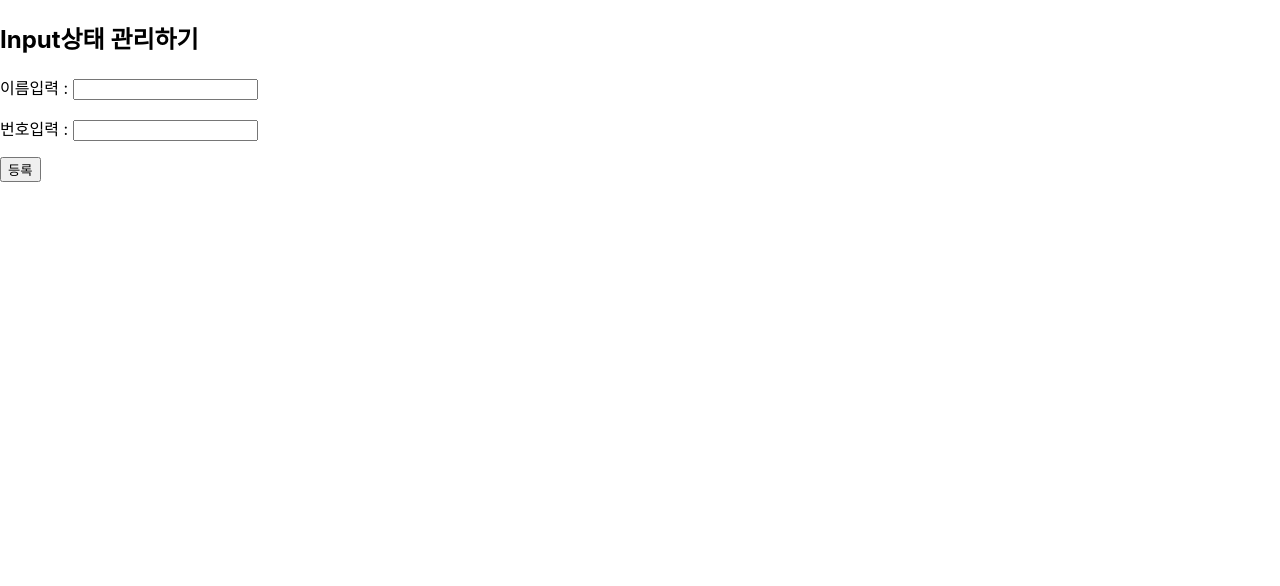
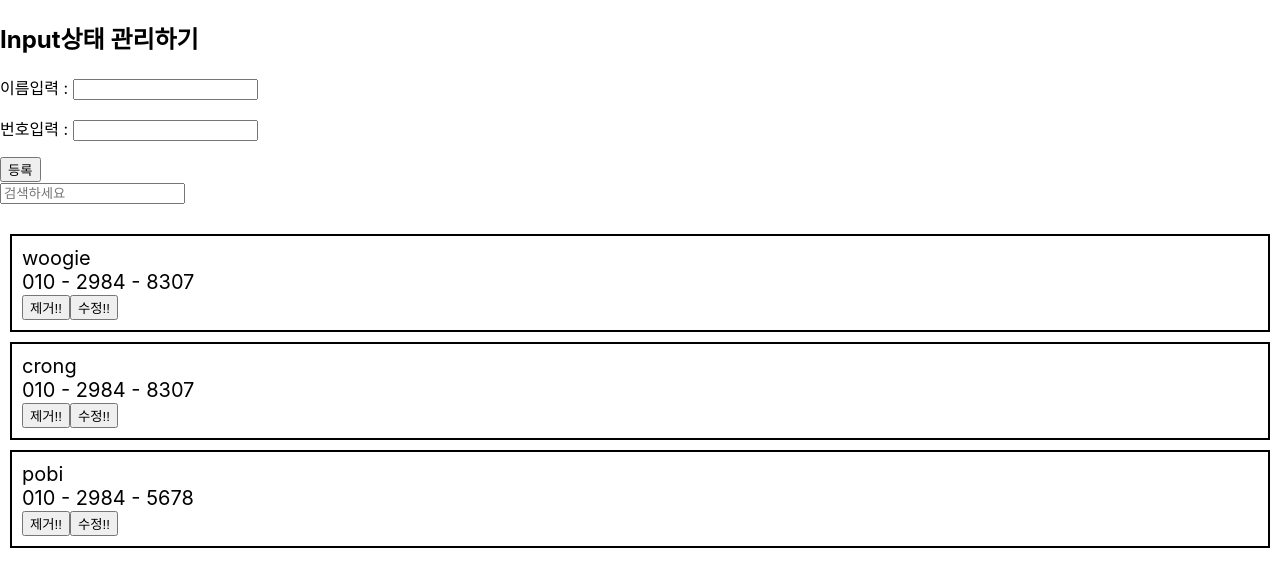
Before and after one commit to Imdonguk/React-tutorial, a React (Create React App) app: page / in a window 1280 px wide. Shown: the top 586 px of the page. Built offline with nearby package versions, Linux system fonts and the light colour scheme.

Commit message:
Add : 이름을 검색하면 원하는 리스트만 보여지는 기능추가

```diff
--- a/src/App.js
+++ b/src/App.js
@@ -6,10 +6,27 @@ import PhoneList from './components/PhoneList'
 class App extends Component {
 
   state = {
-    information: []
+    information: [
+      {
+        id: 0,
+        name: 'woogie',
+        phoneNumber: '010 - 2984 - 8307'
+      },
+      {
+        id: 1,
+        name: 'crong',
+        phoneNumber: '010 - 2984 - 8307'
+      },
+      {
+        id: 2,
+        name: 'pobi',
+        phoneNumber: '010 - 2984 - 5678'
+      }
+    ],
+    keyword: ''
   }
 
-  index = 0;
+  index = 3;
 
   handleRemove = (id) => {
     const { information } = this.state;
@@ -19,6 +36,7 @@ class App extends Component {
   }
 
   handleCreate = (data) => {
+    if (!data.name && !data.phoneNumber) return;
     const { information } = this.state;
     this.setState({
       "information": information.concat(Object.assign({}, data, { id: this.index++ }))
@@ -35,14 +53,28 @@ class App extends Component {
     })
   }
 
+  handleChange = ({ target }) => {
+    this.setState({
+      keyword: target.value
+    })
+  }
 
   render() {
     const { information } = this.state;
     return (
       <div className="App">
         <PhoneForm onCreate={this.handleCreate} />
+        <input
+          value={this.state.keyword}
+          onChange={this.handleChange}
+          placeholder="검색하세요"
+        />
+        <br />
+        <br />
         <PhoneList
-          info={information}
+          info={information.filter(v => {
+            return v.name.indexOf(this.state.keyword) > -1
+          })}
           onRemove={this.handleRemove}
           onUpdate={this.handleUpdate}
         />
```
